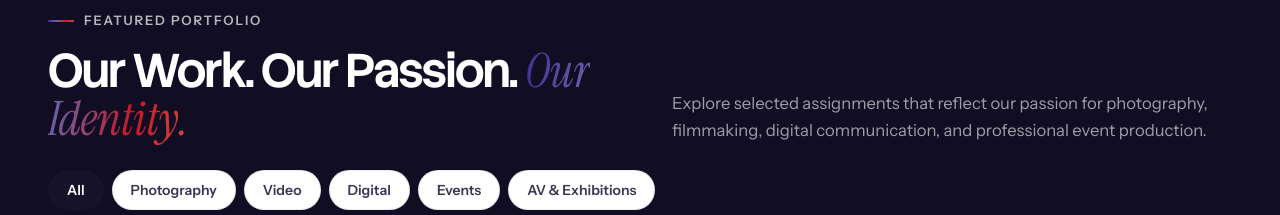
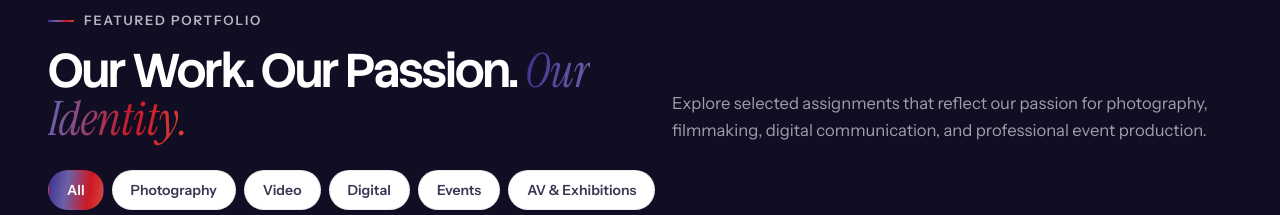
Before and after one commit to theprashant26/PlaybackentertainmentF, a plain HTML site: page index.html in a window 1280 px wide. Shown: the part 6262-6477 px from the top of the page. Drawn offline with Linux system fonts and the light colour scheme; animation ran at ten frames a second.

Commit message:
Fix filter chip hover and active state on the dark Our Work section
The dark-chip rules were overridden by the later base .chip rules, so a
hovered chip showed purple text on a translucent dark pill and the
selected chip was dark on dark. Hover is now a white chip with indigo
text; the selected chip uses the brand gradient.

Co-Authored-By: Claude Opus 5.5 <noreply@anthropic.com>

```diff
--- a/assets/css/style.css
+++ b/assets/css/style.css
@@ -1193,6 +1193,10 @@ p { margin: 0; }
 .chip { padding: 10px 18px; border-radius: 999px; border: 1px solid var(--line); background: #fff; font: 600 14px var(--font-body); color: var(--ink-2); cursor: pointer; transition: background .3s, color .3s, border-color .3s; }
 .chip:hover { border-color: rgba(60,48,144,.35); color: var(--c-indigo); }
 .chip.is-active { background: var(--ink); color: #fff; border-color: var(--ink); }
+/* Chips on dark sections (homepage "Our Work"): readable hover, selected chip in the brand gradient.
+   Placed after the base .chip rules so they win. */
+.chip--dark:hover { background: #fff; color: var(--c-indigo); border-color: #fff; }
+.chip--dark.is-active, .chip--dark.is-active:hover { background: var(--grad); color: #fff; border-color: transparent; }
 .filter-count { font-size: 14px; color: var(--muted); margin-bottom: 22px; min-height: 1.2em; }
 .empty-state { padding: 40px; text-align: center; border-radius: 24px; background: var(--paper-2); color: var(--ink-2); }
 [data-cats][hidden] { display: none !important; }
```
